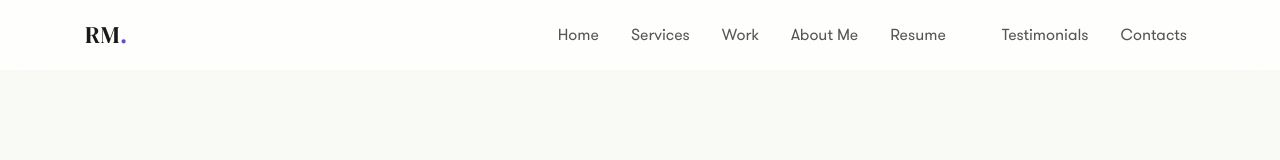
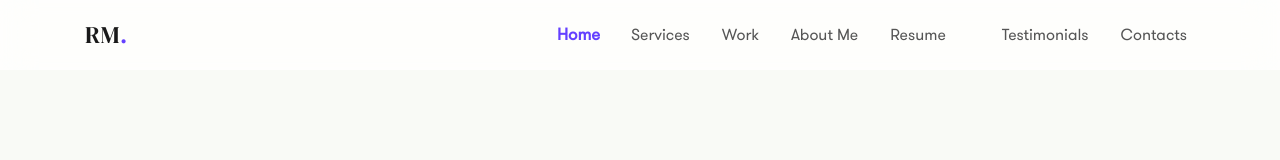
Before and after one commit to robertsonmorales/robertsonmorales.com, a React (Create React App) app: page / in a window 1280 px wide. Shown: the top 160 px of the page. Built offline with nearby package versions, Linux system fonts and the light colour scheme; some icons are missing.

Commit message:
fixed active status for home

```diff
--- a/src/components/Header.jsx
+++ b/src/components/Header.jsx
@@ -30,7 +30,7 @@ function Header() {
                         <div className="navbar-text">
                             <ul className="navbar-nav mr-auto mt-2 mt-lg-0 gap-y-base">
                                 <li className="nav-item">
-                                    <ButtonNavigation selector="nav-link navbar"
+                                    <ButtonNavigation selector="nav-link navbar active"
                                         id="nav-hero"
                                         text="Home"
                                     />
```
